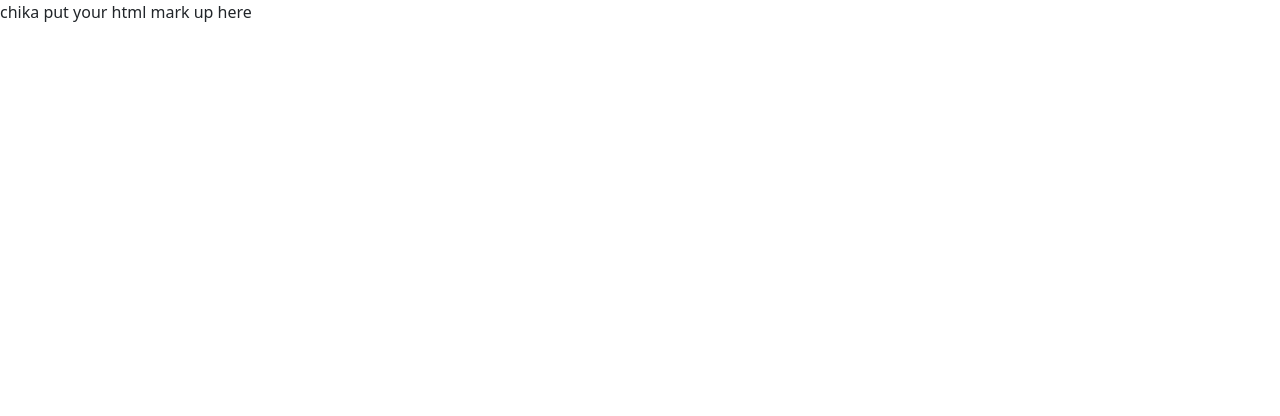
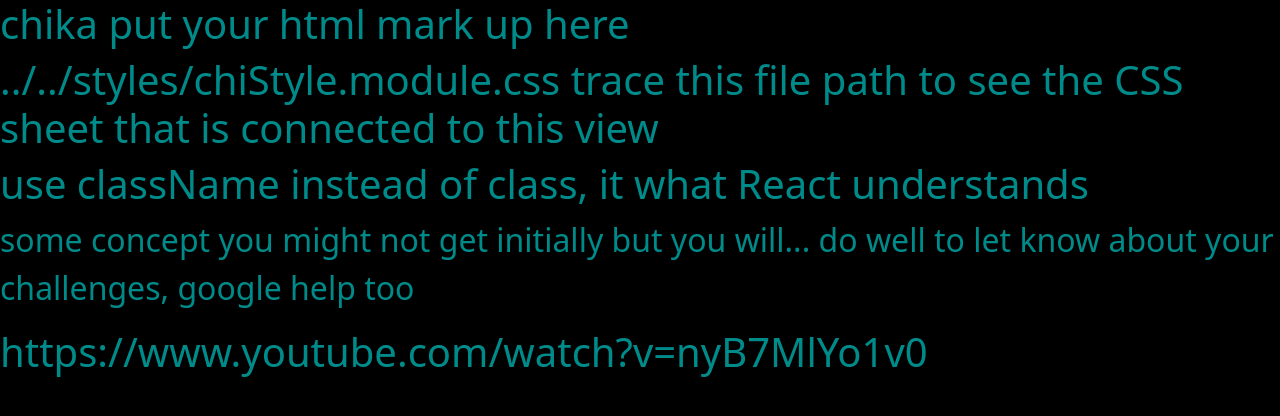
Before and after one commit to ekamanelly/small_kitchen_user_client, a Next.js app: page /chi in a window 1280 px wide. Shown: the top 416 px of the page. Built offline with nearby package versions, Linux system fonts and the light colour scheme.

Commit message:
:lipstick: connected style sheet to view

```diff
--- a/pages/_app.tsx
+++ b/pages/_app.tsx
@@ -1,6 +1,6 @@
 import "../styles/globals.css";
 // import "../styles/ch
-import "../styles/chiStyle.module.css";
+
 import "bootstrap/dist/css/bootstrap.css";
 import type { AppProps } from "next/app";
 
--- a/pages/chi/index.tsx
+++ b/pages/chi/index.tsx
@@ -1,7 +1,21 @@
 import React from "react";
-
+import style from "../../styles/chiStyle.module.css";
 function VendorProfileFeedBack() {
-  return <div className="chika">chika put your html mark up here</div>;
+  return (
+    <div className={style.chika}>
+      <h1>chika put your html mark up here</h1>
+      <h1>
+        ../../styles/chiStyle.module.css trace this file path to see the CSS
+        sheet that is connected to this view
+      </h1>
+      <h1>use className instead of class, it what React understands </h1>
+      <p>
+        some concept you might not get initially but you will... do well to let
+        know about your challenges, google help too{" "}
+      </p>
+      <h1>https://www.youtube.com/watch?v=nyB7MlYo1v0</h1>
+    </div>
+  );
 }
 
 export default VendorProfileFeedBack;
--- a/styles/chiStyle.module.css
+++ b/styles/chiStyle.module.css
@@ -1,5 +1,7 @@
 .chika {
   background-color: black;
-  font-size: 20rem;
+  font-size: 2rem;
+  height: 100vh;
+  color: darkcyan;
   /* style and separate concerns  */
 }
```
